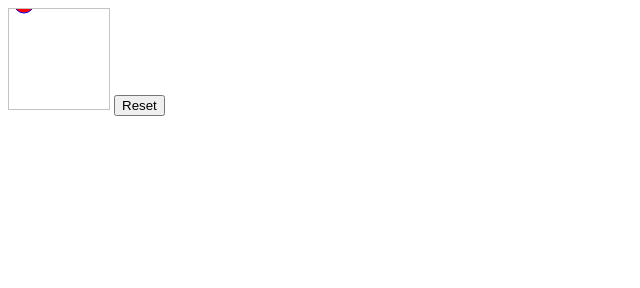
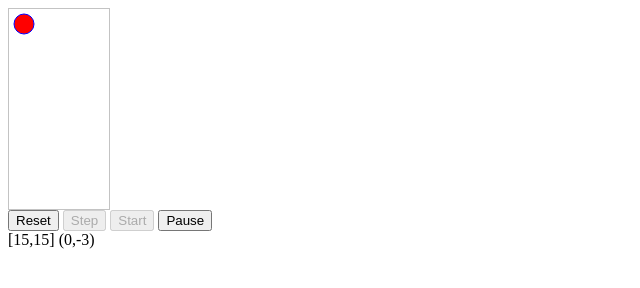
Before and after one commit to haf-cz/haf-cz.github.io, a plain HTML site: page examples/ballExample/index.html in a window 1280 px wide. Shown: the whole page, without its empty margins (0-640 px from the left). Drawn offline with Linux system fonts and the light colour scheme.

Commit message:
ading debug

```diff
--- a/examples/ballExample/index.html
+++ b/examples/ballExample/index.html
@@ -4,10 +4,16 @@
 </script>
 </head>
 <body onLoad="onLoad()">
-<canvas id="myCanvas" width="100" height="100"
+<canvas id="myCanvas" width="100" height="200"
 style="border:1px solid #c3c3c3;">
 Your browser does not support the canvas element.
 </canvas>
+<div>
 <button onClick="resetBall()">Reset</button>
+<button id="step" onClick="step()">Step</button>
+<button id="start" onClick="start()">Start</button>
+<button id="pause" onClick="pause()">Pause</button><br />
+</div>
+<div id="debug"></div>
 </body>
 </html>
--- a/examples/ballExample/scripts/main.js
+++ b/examples/ballExample/scripts/main.js
@@ -1,17 +1,22 @@
 // actual position of ball's center
 var pos = {
-	x : 15,
-    y : 15
+	x : 15.0,
+    y : 15.0
 };
 
 // speed vector
 var speed = {
-	x : 0,
-	y : 1
+	x : 0.0,
+	y : 1.0
 };
 
+// external constant/forces etc.
+var ext = {
+	speedIncY : 2.0 // speed increment
+}
+
 var ball = {
-	r : 10,
+	r : 10.0,
 	arcS : 0,
 	arcE : 2 * Math.PI,
 	fillStyle : "#FF0000",
@@ -20,11 +25,25 @@ var ball = {
 
 
 // timer 100ms
-var myTimer100ms = setInterval(update, 100);
+var myTimer100ms;
 var canvas;
+var debug;
+var buttons = {
+	start,
+	pause,
+	step
+};
+var simualtion = false;
 
 function onLoad() {
 	canvas = document.getElementById("myCanvas");
+	debug = document.getElementById("debug");
+
+	buttons.start = document.getElementById("start");
+	buttons.pause = document.getElementById("pause");
+	buttons.step = document.getElementById("step");
+
+	start();
 }
 
 function resetBall() {
@@ -33,13 +52,40 @@ function resetBall() {
 	pos.y = ball.r + ball.r/2;
 
 	// reset speed
-	speed.x = 0;
-	speed.y = 1;
+	speed.x = 0.0;
+	speed.y = 15.0;
+
+	update();
+}
+
+function step() {
+	update();
+}
+
+function start() {
+	simulation(true);
+	// start timer
+	myTimer100ms = setInterval(update, 100);
+}
+
+function pause() {
+	simulation(false);
+	// pause timer
+	clearInterval(myTimer100ms)
+}
+
+function simulation(isRunning) {
+	simualtion = isRunning;
+
+	buttons.start.disabled = isRunning;
+	buttons.pause.disabled = !isRunning;
+	buttons.step.disabled =  isRunning;
 }
 
 function update() {
   updatePosition();
   redrawCanvas();
+  updateDebug();
 }
 
 function redrawCanvas() {
@@ -57,21 +103,39 @@ ctx.stroke();
 }
 
 function updatePosition() {
+	// local helper
+	var b = {
+		bottom : pos.y + ball.r + speed.y,
+		top : pos.y - ball.r + speed.y // + speed as speed can be negative
+	};
 
-	// check bouncing +-1 for sroke
-	if(pos.y + ball.r + 1 >= canvas.height) {
+	var revertSpeed = false;
+
+	// check bouncing
+	if(b.bottom >= canvas.height) {
 		// when bottom part of ball hits ground then revert speed
+		revertSpeed = true;
+	}
+
+	if(b.top <= 0) {
+		// when top of ball hits roof then revert speed
+		revertSpeed = true;
+	}
+
+	if(revertSpeed)
+	{
 		speed.y = -speed.y;
 	}
-
-	if(pos.y - ball.r - 1 <= 0) {
-		// when top of ball hits roof then revert speed
-		speed.y = -speed.y;
+	else
+	{
+		// update speed -> linear change
+		speed.y += ext.speedIncY;
 	}
 
 	// update position
 	pos.y += speed.y;
+}
 
-	// update speed
-	speed.y += 1;
+function updateDebug() {
+	debug.innerHTML = "[" + pos.x + "," + pos.y + "] (" +	speed.x + "," + speed.y + ")";
 }
```
Lines whose indentation alone changed are shown as unchanged.
